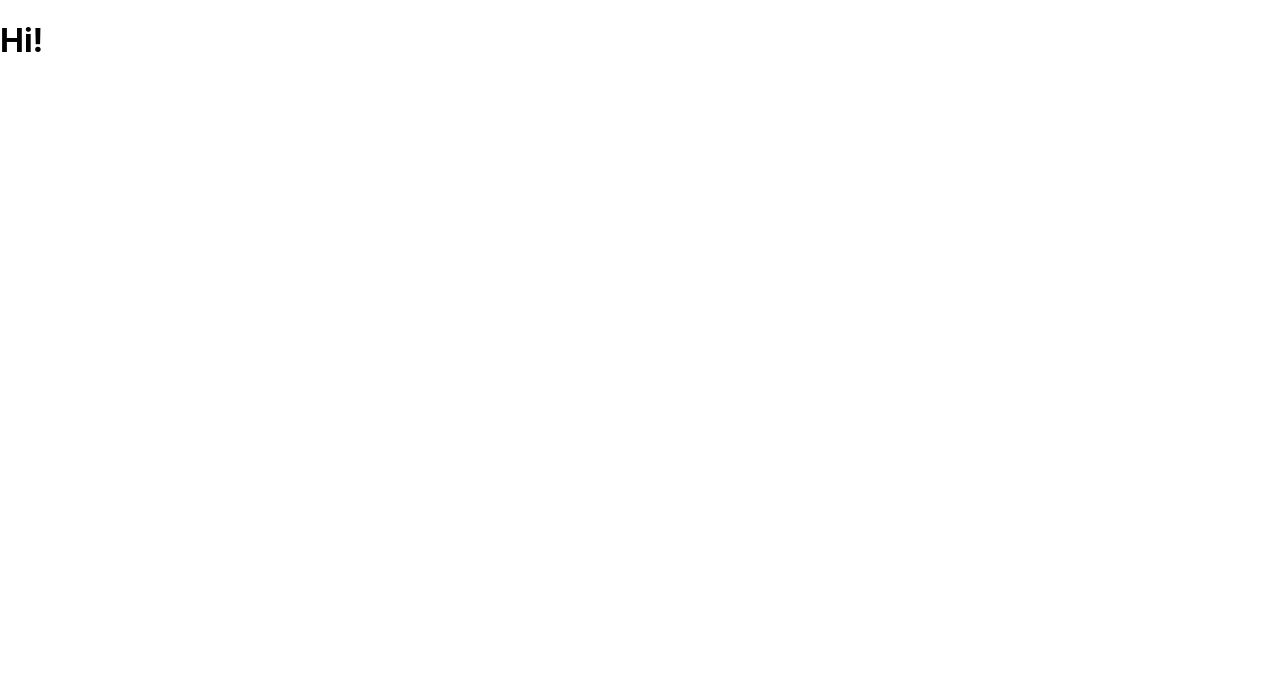
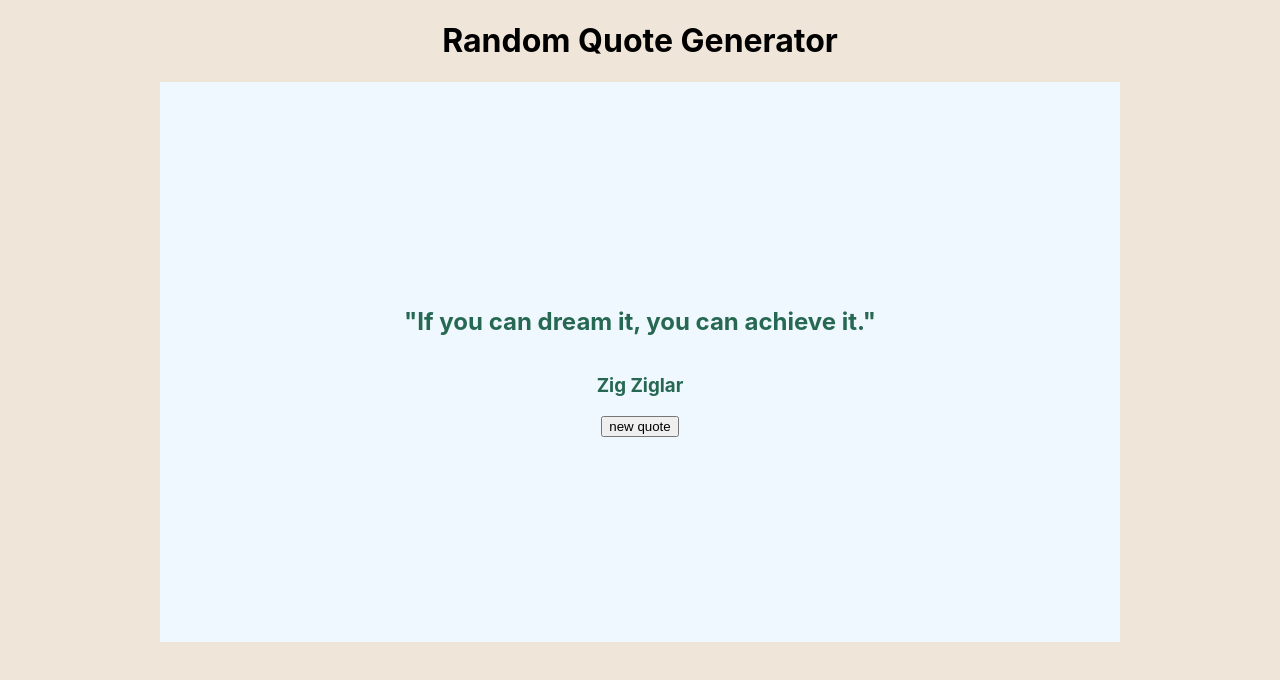
Before and after one commit to pmaycomia/random-quote-machine, a JavaScript app: page / in a window 1280 px wide. Shown: the top 680 px of the page. Built offline with nearby package versions, Linux system fonts and the light colour scheme; the HTML template or start-up script is replaced by a standard one.

Commit message:
Create text and author components

```diff
--- /dev/null
+++ b/src/App.css
@@ -0,0 +1,26 @@
+
+
+body {
+    background-color: rgb(240, 229, 217);
+    display: flex;
+    justify-content: center;
+    align-items: center;
+    flex-direction: column;
+    box-sizing: border-box;
+}
+
+.container h1 {
+    text-align: center;
+}
+
+#quote-box {
+    display: flex;
+    justify-content: center;
+    align-items: center;
+    flex-direction: column;
+    height: 70vh;
+    width: 60em;
+
+    background-color: aliceblue;
+    color: rgb(38, 104, 82);
+}
--- a/src/App.js
+++ b/src/App.js
@@ -1,8 +1,36 @@
+import './App.css'
+
+
+
+const Text = () => {
+  return (
+
+      <h2 id="text">
+        "If you can dream it, you can achieve it."
+      </h2>
+
+  )
+}
+
+const Author = () => {
+  return(
+    <div>
+      <h3>Zig Ziglar</h3>
+    </div>
+  )
+}
 
 function App() {
   return (
-    <div className="App">
-      <h1>Hi!</h1>
+
+    <div className="container">
+      <h1>Random Quote Generator</h1>
+
+      <div id="quote-box">
+        <Text />
+        <Author />
+        <button>new quote</button>
+      </div>
     </div>
   );
 }
--- a/src/index.css
+++ b/src/index.css
@@ -5,6 +5,7 @@
     sans-serif;
   -webkit-font-smoothing: antialiased;
   -moz-osx-font-smoothing: grayscale;
+
 }
 
 code {
```
